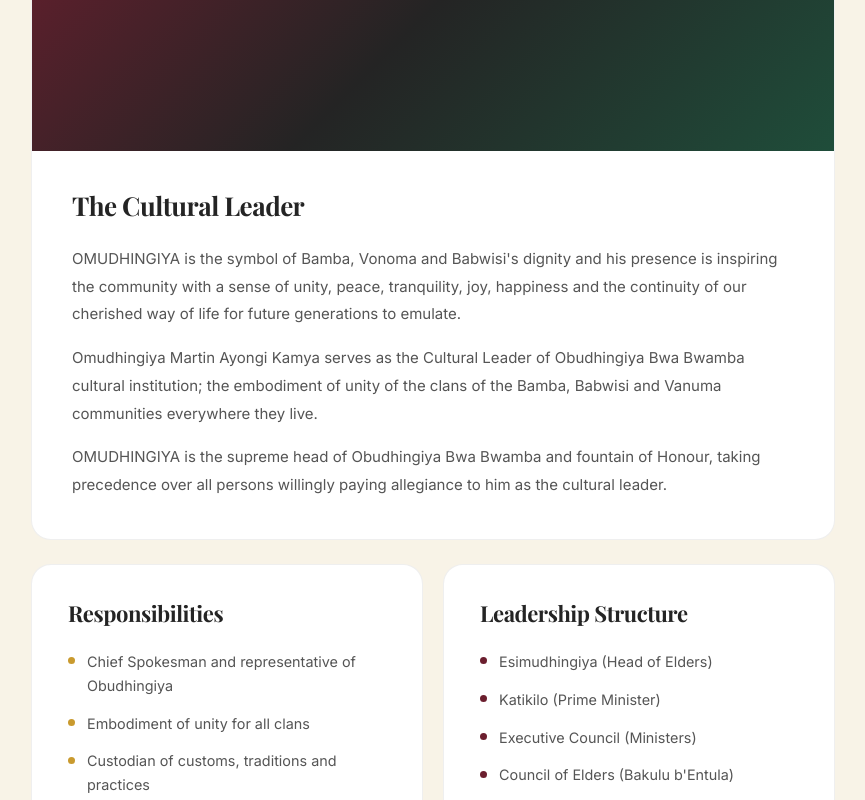
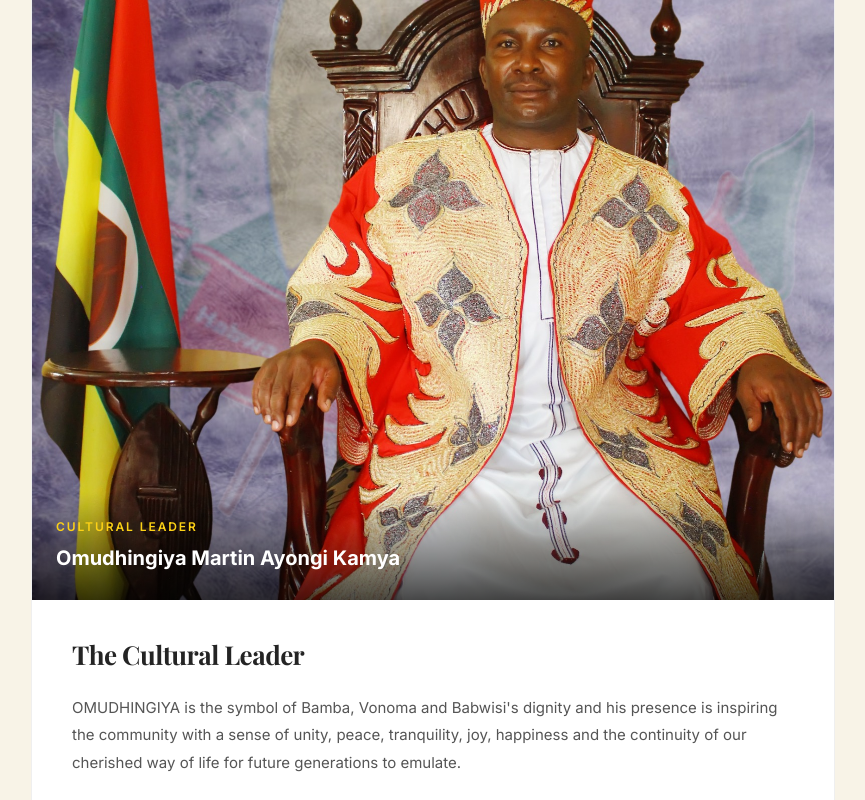
Before and after one commit to Ebiujchris/OBB-WEBSITE, a Next.js app: page /omudhingiya in a window 1280 px wide. Shown: the part 723-1523 px from the top of the page, without its empty margins (207-1072 px from the left). Built offline with nearby package versions, Linux system fonts and the light colour scheme; a web font is replaced by a local one.

Commit message:
Show full omudhingiya image on profile card

```diff
--- a/app/omudhingiya/page.tsx
+++ b/app/omudhingiya/page.tsx
@@ -16,7 +16,21 @@ export default function Omudhingiya() {
 
             {/* Main profile */}
             <div className="card" style={{ padding: 0, overflow: 'hidden' }}>
-              <div style={{ height: '18rem', background: 'linear-gradient(135deg, #6B1E2E 0%, #242424 50%, #1F4D3A 100%)' }} />
+              <div style={{ position: 'relative', background: '#111' }}>
+                <img
+                  src="/omundhingiya image.jpeg"
+                  alt="Omudhingiya Martin Ayongi Kamya"
+                  style={{ width: '100%', height: 'auto', display: 'block' }}
+                />
+                <div style={{
+                  position: 'absolute', bottom: 0, left: 0, right: 0,
+                  background: 'linear-gradient(to top, rgba(0,0,0,0.7) 0%, transparent 100%)',
+                  padding: '1.5rem',
+                }}>
+                  <p style={{ fontSize: '0.75rem', fontWeight: 600, letterSpacing: '0.16em', textTransform: 'uppercase', color: '#FCD116', marginBottom: '0.25rem' }}>Cultural Leader</p>
+                  <p style={{ fontSize: '1.25rem', fontWeight: 700, color: '#fff' }}>Omudhingiya Martin Ayongi Kamya</p>
+                </div>
+              </div>
               <div style={{ padding: '2.5rem' }}>
                 <h2 className="heading-serif" style={{ fontSize: '1.625rem', fontWeight: 700, color: '#242424', marginBottom: '1.5rem' }}>The Cultural Leader</h2>
                 <div style={{ display: 'flex', flexDirection: 'column', gap: '1rem' }}>
```
